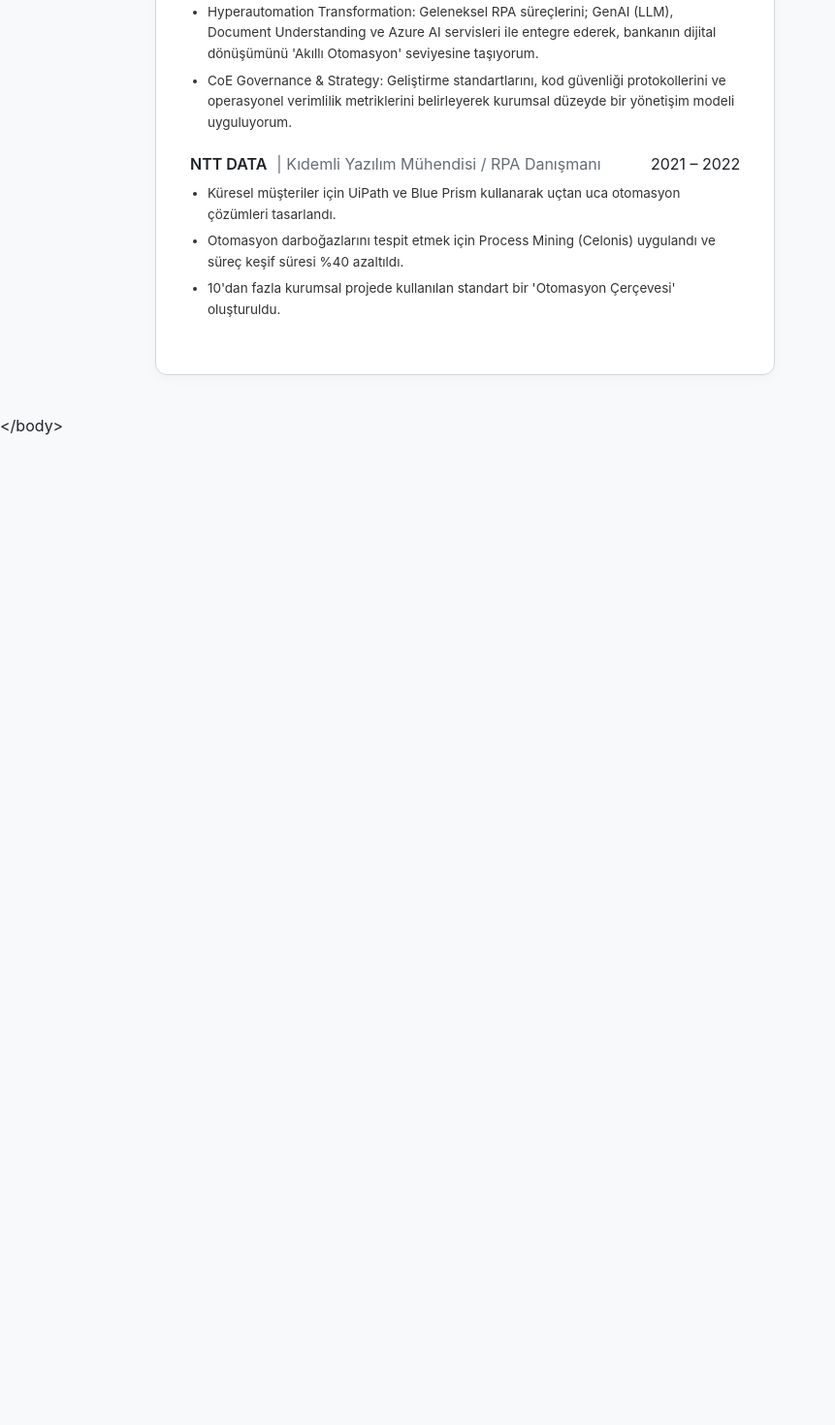
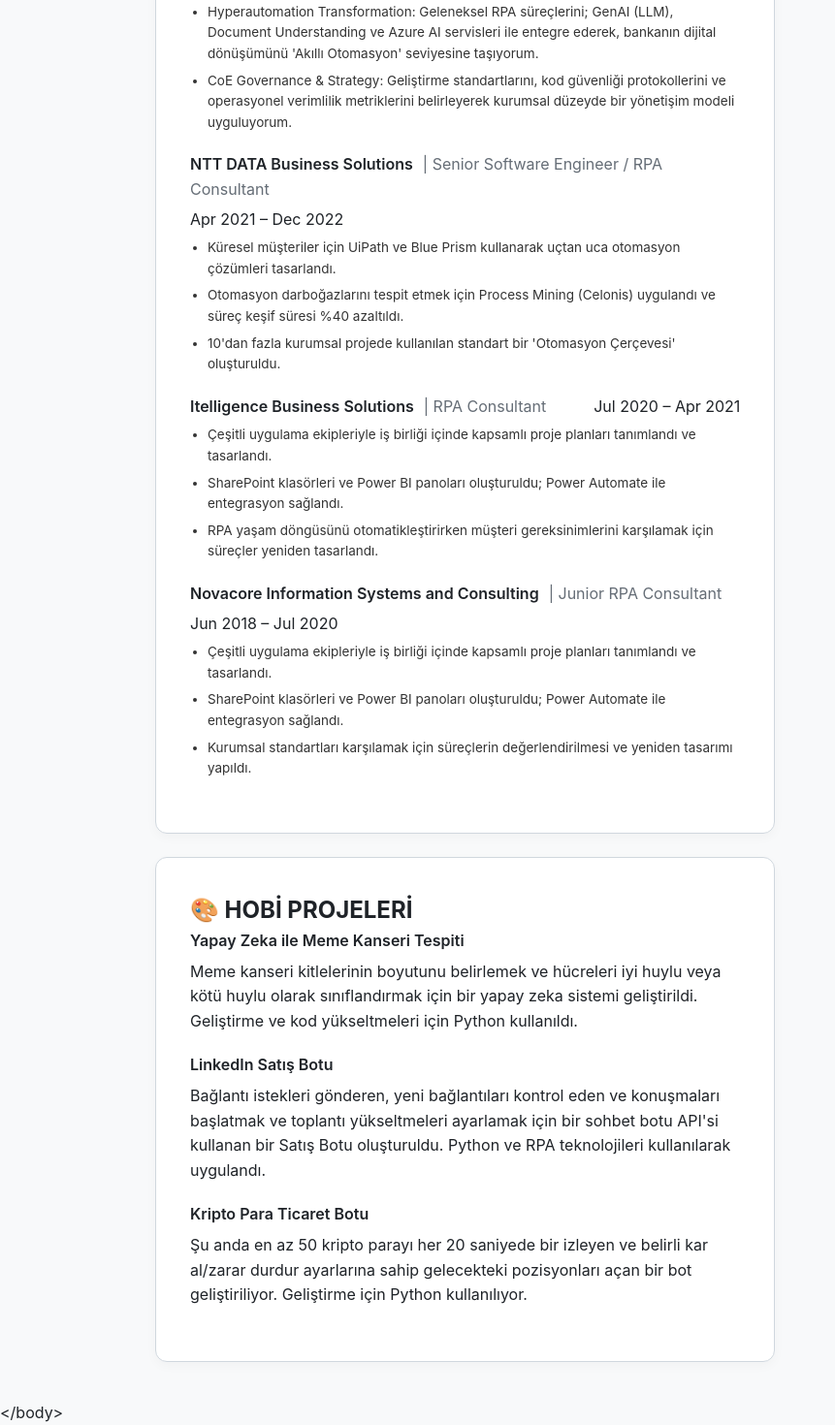
Before and after one commit to 3v1lTwn/CV, a React (Vite) app: page / in a window 1280 px wide. Shown: the part 895-2365 px from the top of the page at 97% size, without its empty margins (0-861 px from the left). Before the commit the page ends 1347 px from the top, so only its background shows below. Built offline with nearby package versions, Linux system fonts and the light colour scheme.

Commit message:
Update CV: Add missing experiences and hobby projects, fix titles and company names

```diff
--- a/src/App.tsx
+++ b/src/App.tsx
@@ -24,11 +24,38 @@
       "Hyperautomation Transformation: Geleneksel RPA süreçlerini; GenAI (LLM), Document Understanding ve Azure AI servisleri ile entegre ederek, bankanın dijital dönüşümünü 'Akıllı Otomasyon' seviyesine taşıyorum.",
       "CoE Governance & Strategy: Geliştirme standartlarını, kod güvenliği protokollerini ve operasyonel verimlilik metriklerini belirleyerek kurumsal düzeyde bir yönetişim modeli uyguluyorum."
     ],
-    ntt_role: "Kıdemli Yazılım Mühendisi / RPA Danışmanı",
+    ntt_role: "Senior Software Engineer / RPA Consultant",
     ntt_points: [
       "Küresel müşteriler için UiPath ve Blue Prism kullanarak uçtan uca otomasyon çözümleri tasarlandı.",
       "Otomasyon darboğazlarını tespit etmek için Process Mining (Celonis) uygulandı ve süreç keşif süresi %40 azaltıldı.",
       "10'dan fazla kurumsal projede kullanılan standart bir 'Otomasyon Çerçevesi' oluşturuldu."
+    ],
+    itelligence_role: "RPA Consultant",
+    itelligence_points: [
+      "Çeşitli uygulama ekipleriyle iş birliği içinde kapsamlı proje planları tanımlandı ve tasarlandı.",
+      "SharePoint klasörleri ve Power BI panoları oluşturuldu; Power Automate ile entegrasyon sağlandı.",
+      "RPA yaşam döngüsünü otomatikleştirirken müşteri gereksinimlerini karşılamak için süreçler yeniden tasarlandı."
+    ],
+    novacore_role: "Junior RPA Consultant",
+    novacore_points: [
+      "Çeşitli uygulama ekipleriyle iş birliği içinde kapsamlı proje planları tanımlandı ve tasarlandı.",
+      "SharePoint klasörleri ve Power BI panoları oluşturuldu; Power Automate ile entegrasyon sağlandı.",
+      "Kurumsal standartları karşılamak için süreçlerin değerlendirilmesi ve yeniden tasarımı yapıldı."
+    ],
+    hobby_title: "🎨 HOBİ PROJELERİ",
+    hobby_items: [
+      {
+        name: "Yapay Zeka ile Meme Kanseri Tespiti",
+        desc: "Meme kanseri kitlelerinin boyutunu belirlemek ve hücreleri iyi huylu veya kötü huylu olarak sınıflandırmak için bir yapay zeka sistemi geliştirildi. Geliştirme ve kod yükseltmeleri için Python kullanıldı."
+      },
+      {
+        name: "LinkedIn Satış Botu",
+        desc: "Bağlantı istekleri gönderen, yeni bağlantıları kontrol eden ve konuşmaları başlatmak ve toplantı yükseltmeleri ayarlamak için bir sohbet botu API'si kullanan bir Satış Botu oluşturuldu. Python ve RPA teknolojileri kullanılarak uygulandı."
+      },
+      {
+        name: "Kripto Para Ticaret Botu",
+        desc: "Şu anda en az 50 kripto parayı her 20 saniyede bir izleyen ve belirli kar al/zarar durdur ayarlarına sahip gelecekteki pozisyonları açan bir bot geliştiriliyor. Geliştirme için Python kullanılıyor."
+      }
     ],
     skills_title: "🛠️ YETENEKLER",
     competencies: {
@@ -65,6 +92,33 @@
       "Implemented Process Mining to discover automation bottlenecks, reducing process discovery time by 40%.",
       "Established a standard 'Automation Framework' used across 10+ enterprise projects."
     ],
+    itelligence_role: "RPA Consultant",
+    itelligence_points: [
+      "Defined and designed comprehensive project plans in collaboration with various execution teams.",
+      "Created and managed SharePoint folders, Power BI dashboards, and integrated with Power Automate.",
+      "Assessed and redesigned processes to meet customer requirements while automating the RPA lifecycle."
+    ],
+    novacore_role: "Junior RPA Consultant",
+    novacore_points: [
+      "Defined and designed comprehensive project plans in collaboration with various execution teams.",
+      "Created and managed SharePoint folders, Power BI dashboards, and integrated with Power Automate.",
+      "Assessed and redesigned processes to meet customer requirements and corporate standards."
+    ],
+    hobby_title: "🎨 HOBBY PROJECTS",
+    hobby_items: [
+      {
+        name: "Breast Cancer Detection Using AI",
+        desc: "Developed an AI system to determine the size of breast cancer masses and classify the cells as benign or malignant. Utilized Python for development and code upgrades."
+      },
+      {
+        name: "Sales Bot for LinkedIn",
+        desc: "Created a Sales Bot that sends connection requests, checks for new connections, and uses a chatbot API to initiate conversations and set up meeting upgrades. Implemented using Python and RPA technologies."
+      },
+      {
+        name: "Cryptocurrency Trading Bot",
+        desc: "Currently developing a bot that monitors at least 50 cryptocurrencies every 20 seconds, and opens future positions with specific take profit/stop loss settings. Utilizes Python for development."
+      }
+    ],
     skills_title: "🛠️ SKILLS",
     competencies: {
       "Architecture": ["Enterprise RPA Design", "Solution Design Document (SDD)", "Infrastructure Scaling"],
@@ -79,7 +133,7 @@
     lang_list: ["🇹🇷 Turkish (Native)", "🇬🇧 English (C1)", "🇩🇪 German (B1)"]
   },
   de: {
-    hero_roles: ["KI-Automatisierungsarchitekt", "Hyperautomatisierungsleiter", "CoE-Stratege"],
+    hero_roles: ["Intelligent Automation Architect", "Hyperautomation & AI Lead", "CoE Strategy Manager"],
     title: "İRFAN DEMİRCİOĞLU",
     role: "Intelligent Automation Architect | Hyperautomation & AI Lead",
     relocation: "Istanbul, Türkei (Umzug: Europaweit)",
@@ -94,11 +148,38 @@
       "Hyperautomation Transformation: Integration von RPA mit GenAI (LLM) und Azure AI Services.",
       "CoE Governance & Strategie: Implementierung eines Governance-Modells für Entwicklungsstandards."
     ],
-    ntt_role: "Senior Software Engineer / RPA Berater",
+    ntt_role: "Senior Software Engineer / RPA Consultant",
     ntt_points: [
       "Entwicklung von End-to-End-Automatisierungslösungen für globale Kunden.",
       "Implementierung von Process Mining zur Identifizierung von Engpässen.",
       "Etablierung eines standardisierten Frameworks für über 10 Unternehmensprojekte."
+    ],
+    itelligence_role: "RPA Consultant",
+    itelligence_points: [
+      "Definition und Design umfassender Projektpläne in Zusammenarbeit mit verschiedenen Teams.",
+      "Erstellung von SharePoint-Ordnern, Power BI-Dashboards und Integration mit Power Automate.",
+      "Bewertung und Neugestaltung von Prozessen zur Erfüllung von Kundenanforderungen."
+    ],
+    novacore_role: "Junior RPA Consultant",
+    novacore_points: [
+      "Definition und Design umfassender Projektpläne in Zusammenarbeit mit verschiedenen Teams.",
+      "Erstellung von SharePoint-Ordnern, Power BI-Dashboards und Integration mit Power Automate.",
+      "Bewertung und Neugestaltung von Prozessen zur Erfüllung von Unternehmensstandards."
+    ],
+    hobby_title: "🎨 HOBBYPROJEKTE",
+    hobby_items: [
+      {
+        name: "Brustkrebsfrüherkennung mit KI",
+        desc: "Entwicklung eines KI-Systems zur Bestimmung der Größe von Brustkrebsmassen und zur Klassifizierung der Zellen als gutartig oder bösartig. Nutzung von Python für die Entwicklung."
+      },
+      {
+        name: "Sales Bot für LinkedIn",
+        desc: "Erstellung eines Sales Bots, der Kontaktanfragen sendet, neue Verbindungen prüft und eine Chatbot-API nutzt, um Gespräche zu initiieren. Implementiert mit Python und RPA."
+      },
+      {
+        name: "Kryptowährungs-Handelsbot",
+        desc: "Entwicklung eines Bots, der mindestens 50 Kryptowährungen alle 20 Sekunden überwacht und Positionen mit spezifischen Take-Profit/Stop-Loss-Einstellungen eröffnet. Nutzung von Python."
+      }
     ],
     skills_title: "🛠️ FÄHIGKEITEN",
     competencies: {
@@ -154,7 +235,7 @@
 function App() {
   const [cvLang, setCvLang] = useState<CVLanguage>('tr');
   const [init, setInit] = useState(false);
-  const t = translations[cvLang];
+  const t = (translations as any)[cvLang];
 
   useEffect(() => {
     initParticlesEngine(async (engine) => {
@@ -226,18 +307,52 @@
                   </div>
                   <p className="exp-focus">{t.akbank_focus}</p>
                   <ul>
-                    {t.akbank_points.map((point, i) => <li key={i}>{point}</li>)}
+                    {t.akbank_points.map((point: string, i: number) => <li key={i}>{point}</li>)}
                   </ul>
                 </div>
                 <div className="experience-item">
                   <div className="exp-header">
-                    <h3>NTT DATA <span className="job-title">| {t.ntt_role}</span></h3>
-                    <span className="date">2021 – 2022</span>
+                    <h3>NTT DATA Business Solutions <span className="job-title">| {t.ntt_role}</span></h3>
+                    <span className="date">Apr 2021 – Dec 2022</span>
                   </div>
                   <ul>
-                    {t.ntt_points.map((point, i) => <li key={i}>{point}</li>)}
+                    {t.ntt_points.map((point: string, i: number) => <li key={i}>{point}</li>)}
                   </ul>
                 </div>
+                <div className="experience-item">
+                  <div className="exp-header">
+                    <h3>Itelligence Business Solutions <span className="job-title">| {t.itelligence_role}</span></h3>
+                    <span className="date">Jul 2020 – Apr 2021</span>
+                  </div>
+                  <ul>
+                    {t.itelligence_points.map((point: string, i: number) => <li key={i}>{point}</li>)}
+                  </ul>
+                </div>
+                <div className="experience-item">
+                  <div className="exp-header">
+                    <h3>Novacore Information Systems and Consulting <span className="job-title">| {t.novacore_role}</span></h3>
+                    <span className="date">Jun 2018 – Jul 2020</span>
+                  </div>
+                  <ul>
+                    {t.novacore_points.map((point: string, i: number) => <li key={i}>{point}</li>)}
+                  </ul>
+                </div>
+              </div>
+            </section>
+          </FadeInSection>
+
+          <FadeInSection>
+            <section className="resume-section" style={{ marginTop: '24px' }}>
+              <div className="readme-body">
+                <h2>{t.hobby_title}</h2>
+                {t.hobby_items.map((item: any, i: number) => (
+                  <div key={i} className="experience-item">
+                    <div className="exp-header">
+                      <h3>{item.name}</h3>
+                    </div>
+                    <p>{item.desc}</p>
+                  </div>
+                ))}
               </div>
             </section>
           </FadeInSection>
@@ -251,7 +366,7 @@
                 <div key={cat} className="skill-group">
                   <h4>{cat}</h4>
                   <div className="skill-tags">
-                    {list.map(s => <span key={s} className="tag">{s}</span>)}
+                    {(list as string[]).map(s => <span key={s} className="tag">{s}</span>)}
                   </div>
                 </div>
               ))}
@@ -261,7 +376,7 @@
             <div className="side-section">
               <h3 className="side-title">{t.lang_title}</h3>
               <ul className="lang-list">
-                {t.lang_list.map(l => <li key={l}>{l}</li>)}
+                {(t.lang_list as string[]).map(l => <li key={l}>{l}</li>)}
               </ul>
             </div>
           </FadeInSection>
```
Also changed, not shown: 1 other file (tests, documents, lock files or other folders).
